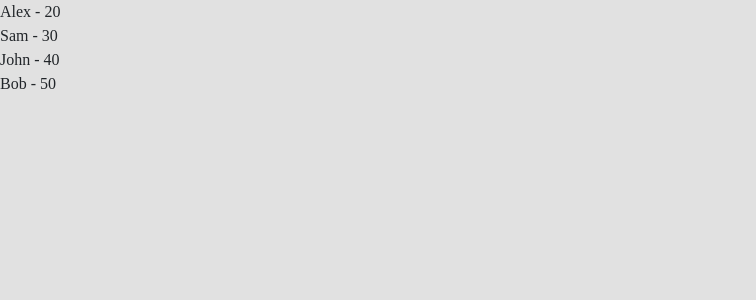
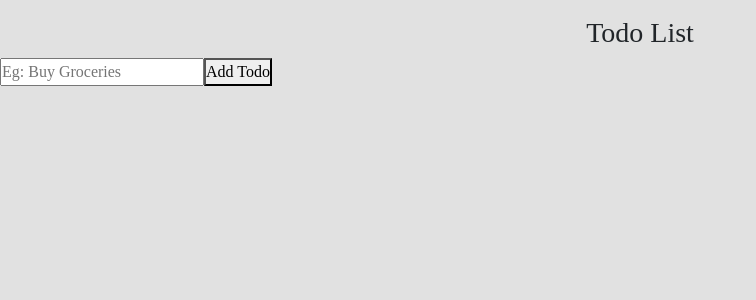
Before and after one commit to mern-trainer/Ramnas-Batch, a React (Vite) app in the folder app/: page / in a window 1280 px wide. Shown: the top 300 px of the page, without its empty margins (0-756 px from the left). Built offline with nearby package versions, Linux system fonts and the light colour scheme; a web font is replaced by a local one.

Commit message:
todo basic

```diff
--- a/app/src/App.jsx
+++ b/app/src/App.jsx
@@ -13,12 +13,14 @@ import Responsive from "./Pages/Responsive"
 import States from "./Pages/states"
 import PasswordGenerator from "./Pages/PasswordGenerator"
 import Mapping from "./Pages/Mapping"
+import TodoList from "./Pages/TodoList"
 
 const App = () => {
 
    return <Fragment>
       {/* <States /> */}
-      <Mapping />
+      {/* <Mapping /> */}
+      <TodoList />
       {/* <PasswordGenerator /> */}
       {/* <Responsive /> */}
       {/* <Navbar expand="lg" className="bg-body-tertiary">
--- /dev/null
+++ b/app/src/Pages/TodoList.jsx
@@ -0,0 +1,43 @@
+import { useState } from "react"
+
+const TodoList = () => {
+
+    const [todo, setTodo] = useState("")
+    const [todoList, setTodoList] = useState([])
+
+    const handleChange = (event) => setTodo(event.target.value.replace(" ", "_"))
+
+    const handleSubmit = (event) => {
+        event.preventDefault();
+        if (todo == "") {
+            return alert("Please enter a todo")
+        }
+        if (todoList.includes(todo)) {
+            return alert("Todo already exists")
+        }
+        setTodoList([todo, ...todoList])
+        setTodo("")
+    }
+
+    return <div>
+        <h1 className="fs-3 text-center mt-3">Todo List</h1>
+        <div>
+            <form onSubmit={handleSubmit}>
+                {/* controlled input */}
+                <input type="text" placeholder="Eg: Buy Groceries" name="todo" value={todo} onChange={handleChange}/>
+                <button>Add Todo</button>
+            </form>
+        </div>
+        <div>
+            {
+                todoList.map((data, idx) => {
+                    return <div key={idx}>
+                        <div>{data}</div>
+                    </div>
+                })
+            }
+        </div>
+    </div>
+}
+
+export default TodoList
```
